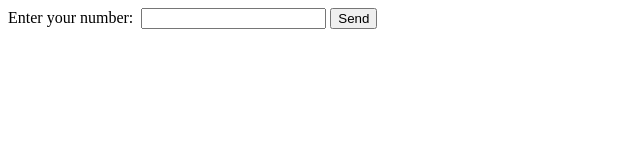
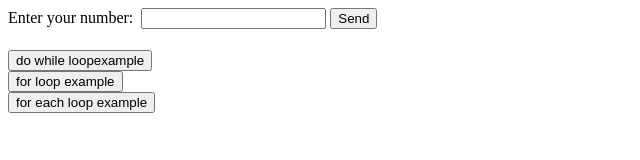
Before and after one commit to ba-java-instructor-zhukov-82/ma-pb-loops, a plain HTML site: page index.html in a window 1280 px wide. Shown: the whole page, without its empty margins (0-640 px from the left). Drawn offline with Linux system fonts and the light colour scheme.

Commit message:
For each added

```diff
--- a/index.html
+++ b/index.html
@@ -11,5 +11,12 @@
         <h4 id="output"></h4>
         <script src="scripts/script.js"></script>
 
+        <button onclick="doWhileLoopExample()">do while loopexample</button>
+        <br/>
+        <button onclick="forLoopExample()">for loop example</button>
+        <br/>
+        <button onclick="forEachLoopExample()">for each loop example</button>
+
+
     </body>
 </html>
--- a/scripts/script.js
+++ b/scripts/script.js
@@ -17,7 +17,7 @@ function whileLoopExample() {
 
     var numberCopy = number;
     var digits = 0;
-    while(numberCopy > 0) {
+    while (numberCopy > 0) {
         numberCopy = Math.floor(numberCopy / 10);
         ++digits;
     }
@@ -25,3 +25,49 @@ function whileLoopExample() {
     var output = 'Number ' + number + ' has ' + digits + ' digits!';
     print(output);
 }
+
+function doWhileLoopExample() {
+
+    var iteration = 1;
+
+    do {
+        alert('Doing some program functionality. Iteration ' + iteration);
+
+        var continueExecution = confirm('Do you want to continue?');
+        if (!continueExecution) {
+            break;
+        }
+
+        ++iteration;
+    } while (true);
+}
+
+function forLoopExample() {
+
+    var result = '';
+    for (var i = 100; i >= 1; --i) {
+        var separator = i == 1 ? '' : ', ';
+        result += i + separator;
+        if ((i - 1) % 10 == 0)
+            result += '<br/>';
+    }
+
+    print(result);
+}
+
+function forEachLoopExample() {
+              // 0  1  2  3  4  5  6  7  8  9
+    var array = [1, 2, 3, 4, 5, 6, 7, 8, 9, 10];
+
+    var result = '';
+    for (var index in array) {
+        var separator = index == array.length - 1 ? '' : ', ';
+        result += array[index] + separator;
+        if ((index + 1) % 5 == 0) {
+            alert('test');
+            result += '<br/>';
+        }
+    }
+
+    print(result);
+}
```
Also changed, not shown: 1 other file.
